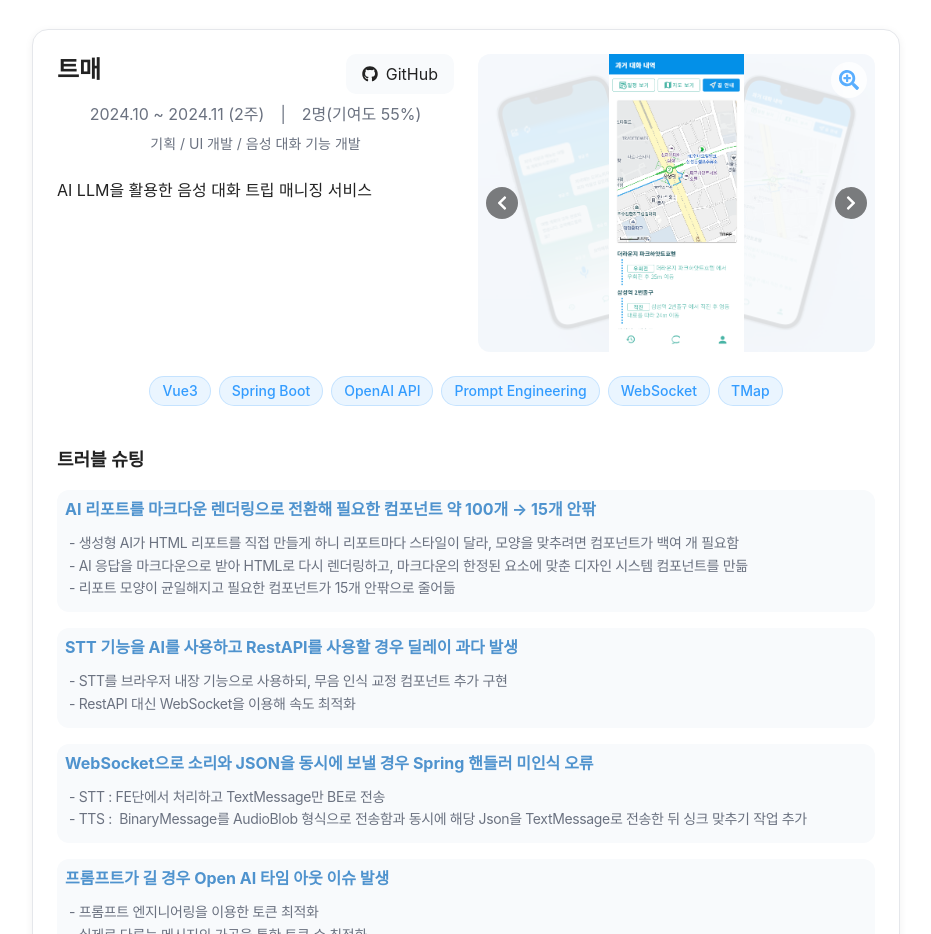
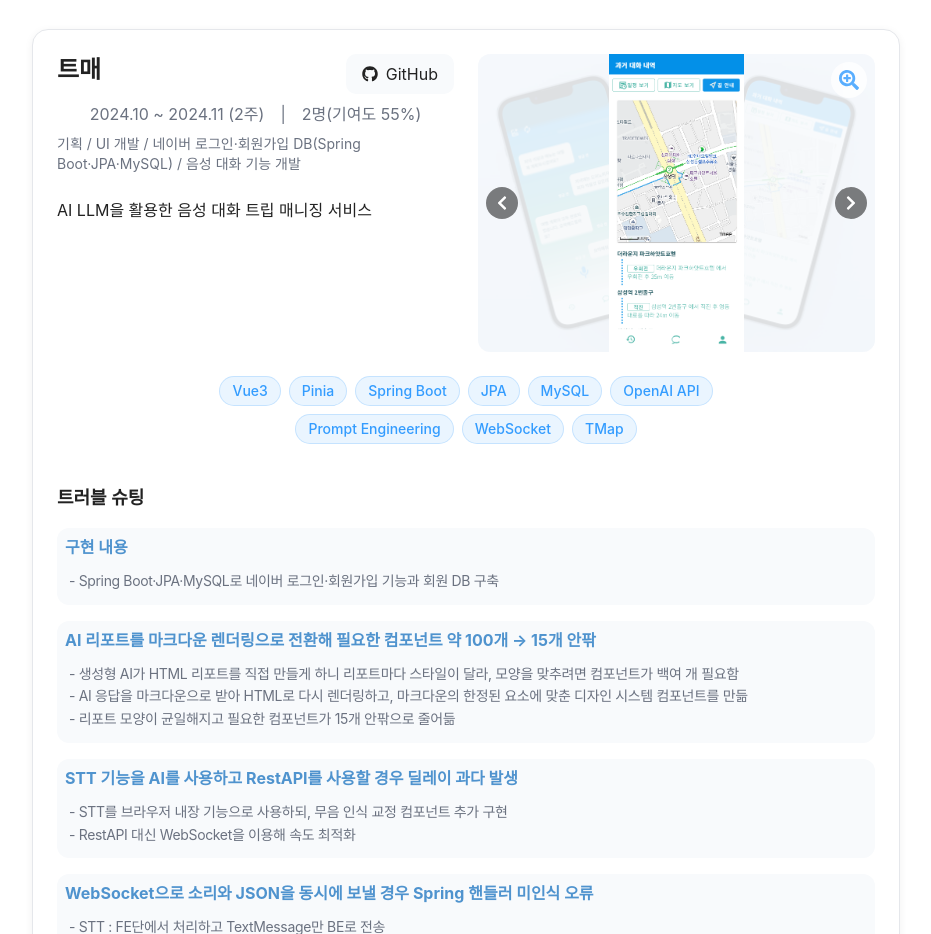
Before and after one commit to JEmilyKoo/portfolio, a Next.js app: page /v2 in a window 1280 px wide. Shown: the part 7700-8634 px from the top of the page, without its empty margins (174-1105 px from the left). Built offline with nearby package versions, Linux system fonts and the light colour scheme.

Commit message:
트매 네이버 로그인·회원가입 DB(Spring Boot·JPA·MySQL)와 기술 스택을 마스터 이력서에 맞춰 반영

```diff
--- a/components/projects.ts
+++ b/components/projects.ts
@@ -858,12 +858,15 @@ const projects: Project[] = [
   {
     title: '트매',
     period: '2024.10 ~ 2024.11 (2주)',
-    role: '기획 / UI 개발 / 음성 대화 기능 개발',
+    role: '기획 / UI 개발 / 네이버 로그인·회원가입 DB(Spring Boot·JPA·MySQL) / 음성 대화 기능 개발',
     description: 'AI LLM을 활용한 음성 대화 트립 매니징 서비스',
     metrics: [],
     technologies: [
       'Vue3',
+      'Pinia',
       'Spring Boot',
+      'JPA',
+      'MySQL',
       'OpenAI API',
       'Prompt Engineering',
       'WebSocket',
@@ -877,6 +880,15 @@ const projects: Project[] = [
       '/images/tm4.png',
     ],
     troubleshooting: [
+      {
+        title: '구현 내용',
+        content: [
+          {
+            text: `- Spring Boot·JPA·MySQL로 네이버 로그인·회원가입 기능과 회원 DB 구축`,
+            className: 'text-sm',
+          },
+        ],
+      },
       {
         title: 'AI 리포트를 마크다운 렌더링으로 전환해 필요한 컴포넌트 약 100개 → 15개 안팎',
         content: [
```
